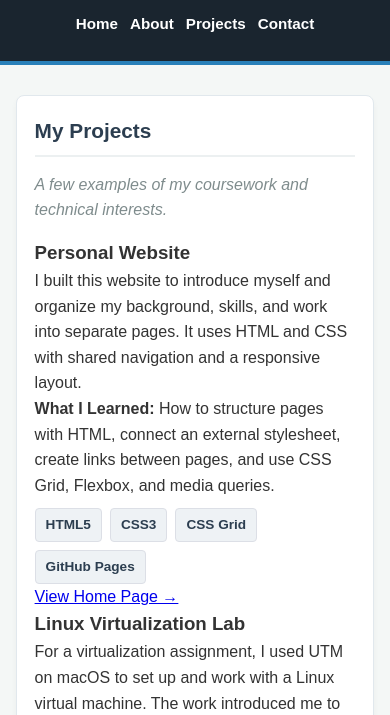
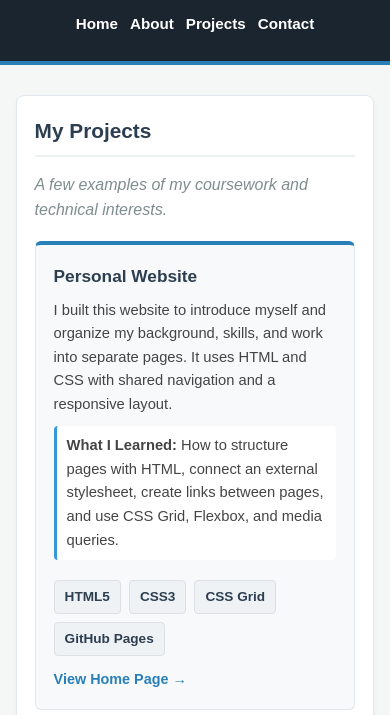
Before and after one commit to moathwilliam99-spec/my-personal-website, a plain HTML site: page projects.html in a window 390 px wide. Shown: the part 129-844 px from the top of the page. Drawn offline with Linux system fonts and the light colour scheme.

Commit message:
Add responsive project card grid

```diff
--- a/style.css
+++ b/style.css
@@ -144,6 +144,59 @@ nav a:hover {
     color: #555555;
 }
 
+.projects {
+    display: grid;
+    grid-template-columns: repeat(auto-fit, minmax(min(100%, 230px), 1fr));
+    gap: 20px;
+    margin-top: 18px;
+}
+
+.project-card {
+    background: #f8f9fa;
+    border: 1px solid #e1e8ed;
+    border-top: 4px solid #2980b9;
+    border-radius: 6px;
+    padding: 18px;
+    display: flex;
+    flex-direction: column;
+}
+
+.project-card h3 {
+    font-size: 1.08rem;
+    color: #2c3e50;
+    margin-bottom: 8px;
+}
+
+.project-card p {
+    font-size: 0.92rem;
+    color: #444444;
+    margin-bottom: 10px;
+}
+
+.project-learned {
+    font-size: 0.88rem;
+    color: #2c3e50;
+    background: #ffffff;
+    padding: 8px 10px;
+    border-radius: 4px;
+    border-left: 3px solid #3498db;
+}
+
+.project-link {
+    display: inline-block;
+    margin-top: auto;
+    padding-top: 12px;
+    color: #2980b9;
+    font-weight: bold;
+    font-size: 0.9rem;
+    text-decoration: none;
+}
+
+.project-link:hover {
+    text-decoration: underline;
+    color: #1a252f;
+}
+
 .sidebar-list {
     list-style: none;
     font-size: 0.95rem;
```
